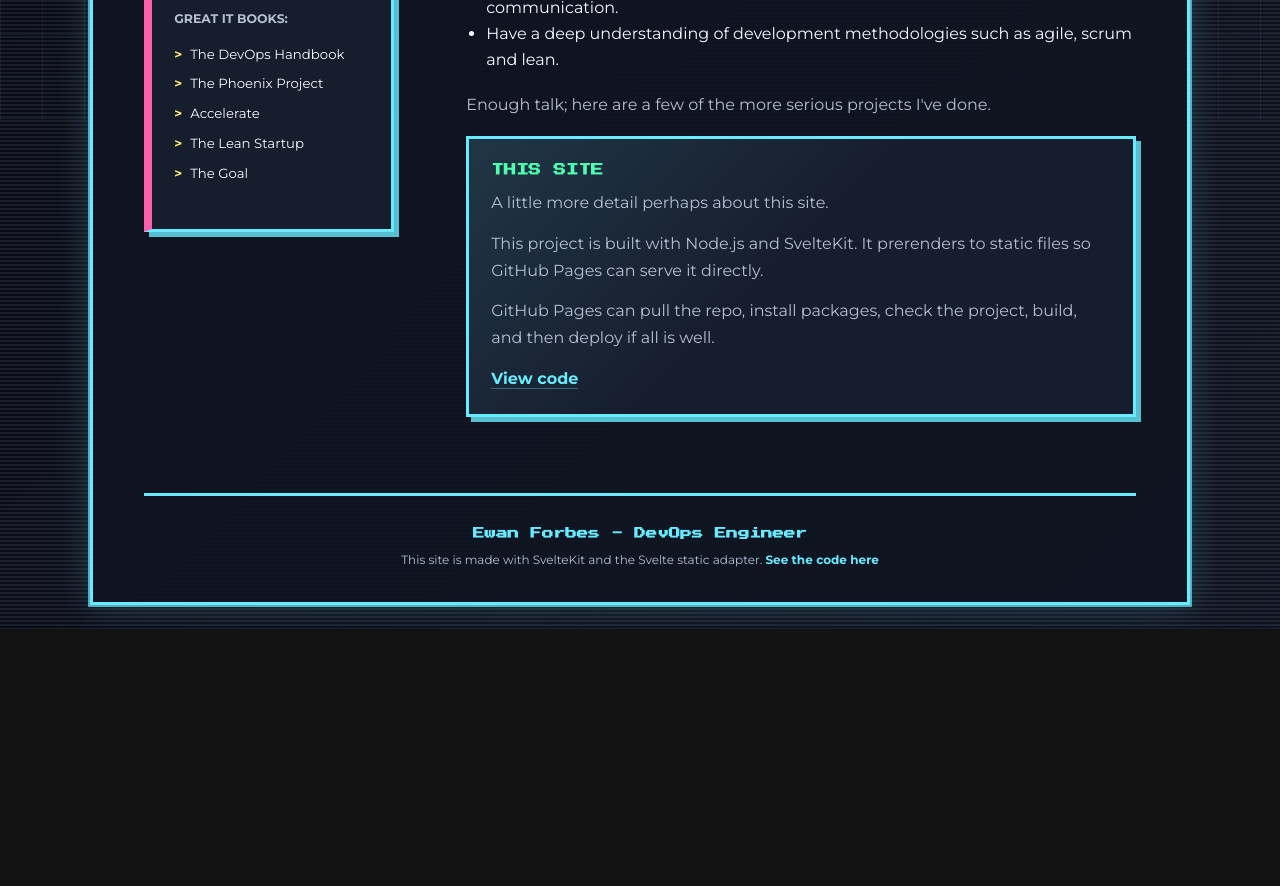
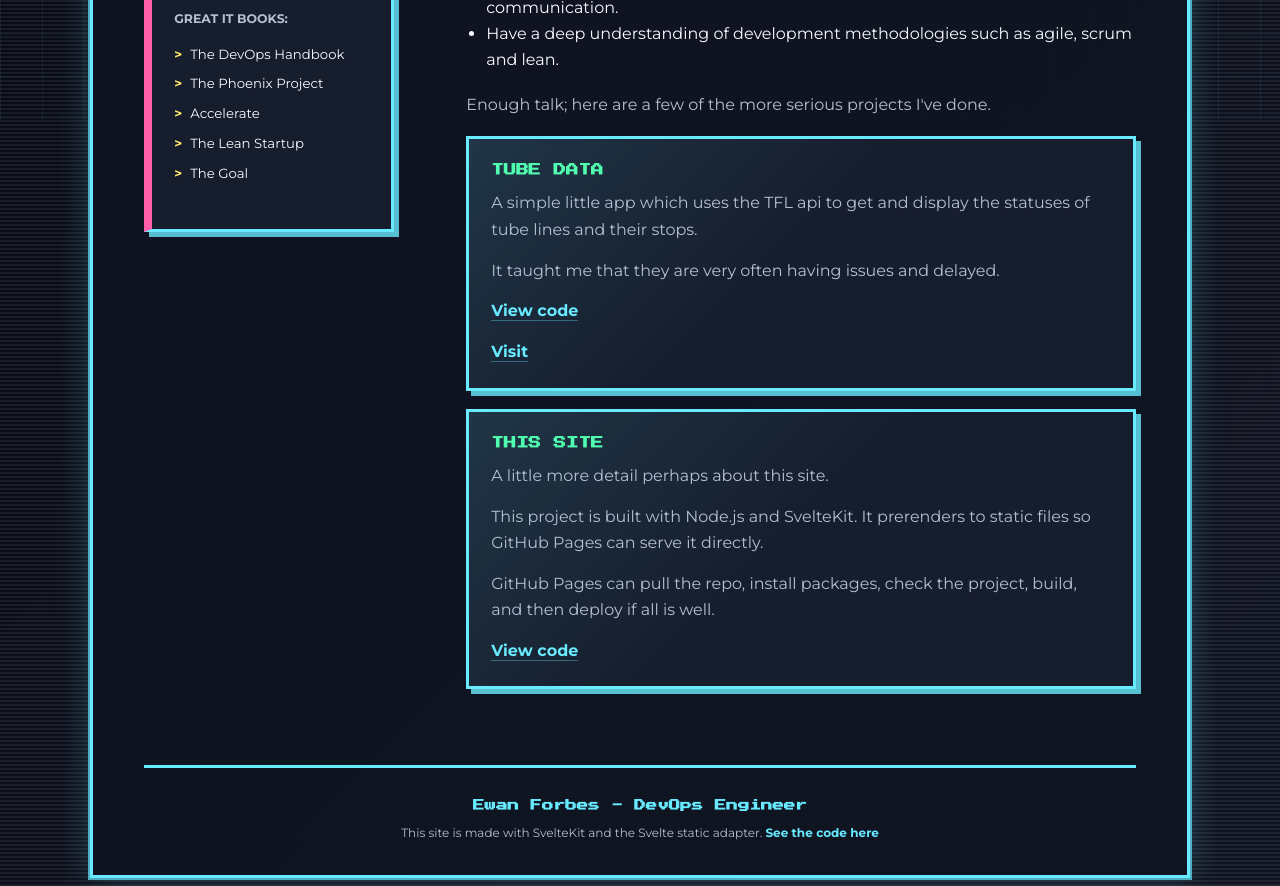
Before and after one commit to redemptive/redemptive.github.io, a SvelteKit app: page /serious in a window 1280 px wide. Shown: the part 680-1566 px from the top of the page. Before the commit the page ends 1309 px from the top, so only its background shows below. Built offline with nearby package versions, Linux system fonts and the light colour scheme.

Commit message:
Added tube-data project

```diff
--- a/src/lib/components/ProjectPanel.svelte
+++ b/src/lib/components/ProjectPanel.svelte
@@ -5,6 +5,8 @@
   export let paragraphs = [];
   /** @type {string | undefined} */
   export let codeLink = undefined;
+  /** @type {string | undefined} */
+  export let visitLink = undefined;
   /** @type {string | undefined} */
   export let playLink = undefined;
 </script>
@@ -16,6 +18,9 @@
   {/each}
   {#if codeLink}
     <p><a data-testid="code-link" href={codeLink}>View code</a></p>
+  {/if}
+  {#if visitLink}
+    <p><a data-testid="visit-link" href={visitLink}>Visit</a></p>
   {/if}
   {#if playLink}
     <p><a data-testid="play-link" href={playLink}>Play it!</a></p>
--- a/src/routes/fun/+page.svelte
+++ b/src/routes/fun/+page.svelte
@@ -14,6 +14,7 @@
   <div class="wrapper">
     <aside class="sidebar">
       <h3>Games:</h3>
+      <h4>Browser:</h4>
       <ul>
         <li>Face Invaders</li>
         <li>Asteroids</li>
--- a/src/routes/serious/+page.svelte
+++ b/src/routes/serious/+page.svelte
@@ -67,6 +67,15 @@
         Enough talk; here are a few of the more serious projects I've done.
       </p>
       <ProjectPanel
+        title="Tube Data"
+        paragraphs={[
+          'A simple little app which uses the TFL api to get and display the statuses of tube lines and their stops.',
+          'It taught me that they are very often having issues and delayed.'
+        ]}
+        codeLink="https://github.com/redemptive/tube-data"
+        visitLink="https://redemptive.github.io/tube-data/"
+      />
+      <ProjectPanel
         title="This Site"
         paragraphs={[
           'A little more detail perhaps about this site.',
```
